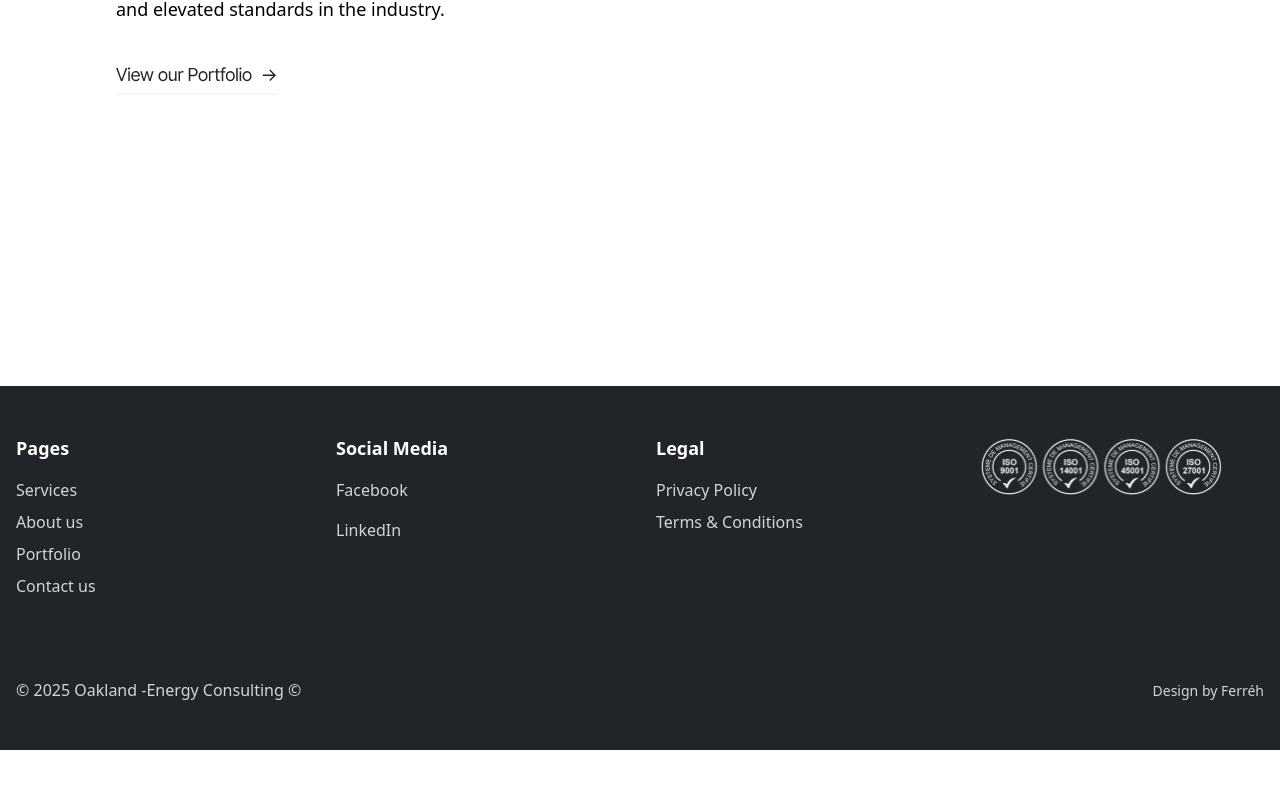
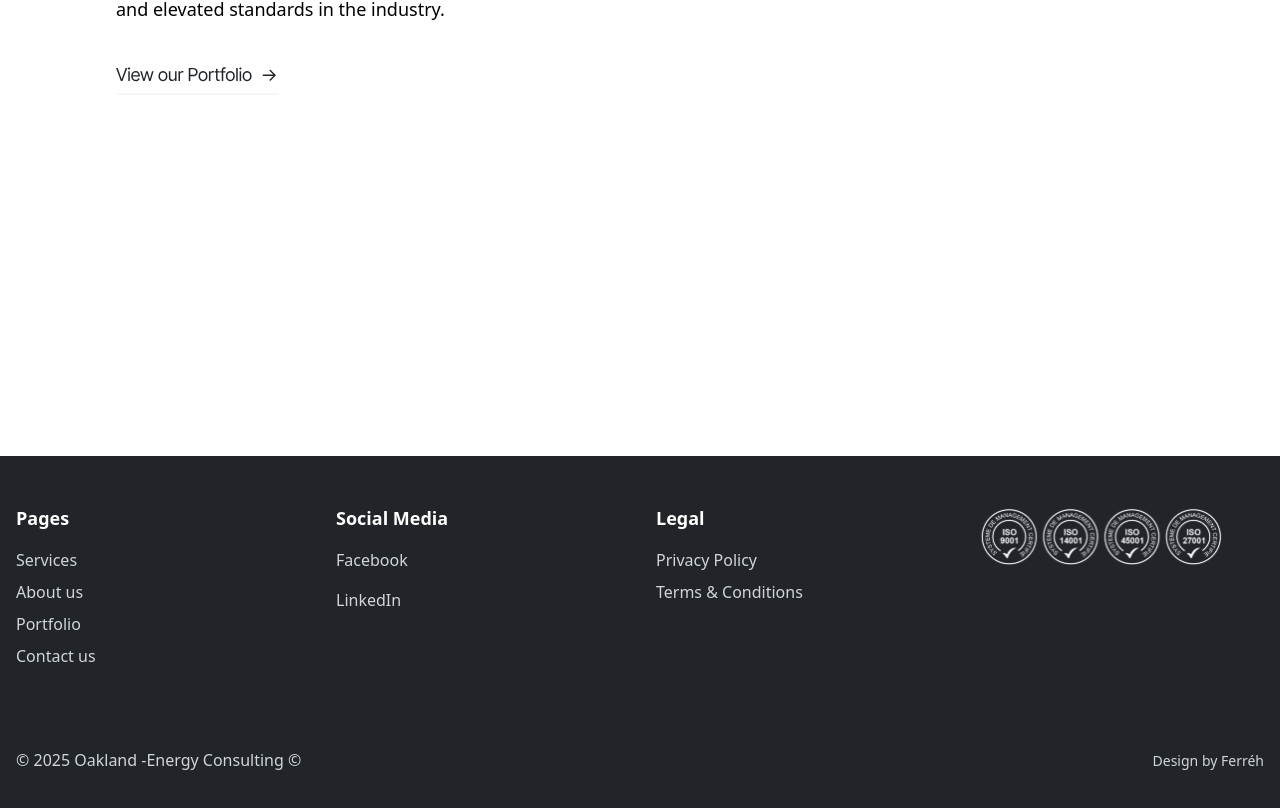
Before and after one commit to Aslam45235/tailwindcss, a React (Create React App) app: page /services in a window 1280 px wide. Shown: the part 1974-2782 px from the top of the page. Before the commit the page ends 2724 px from the top, so only its background shows below. Built offline with nearby package versions, Linux system fonts and the light colour scheme.

Commit message:
cchanges

```diff
--- a/src/Components/Services.js
+++ b/src/Components/Services.js
@@ -108,7 +108,7 @@ function Services() {
                 </div>
             </div >
 
-            <div className=" w-full mt-[30px] md:-[100px]">
+            <div className=" w-full mt-[30px] md:mt-[100px]">
                 <Footer />
             </div>
         </>
```
